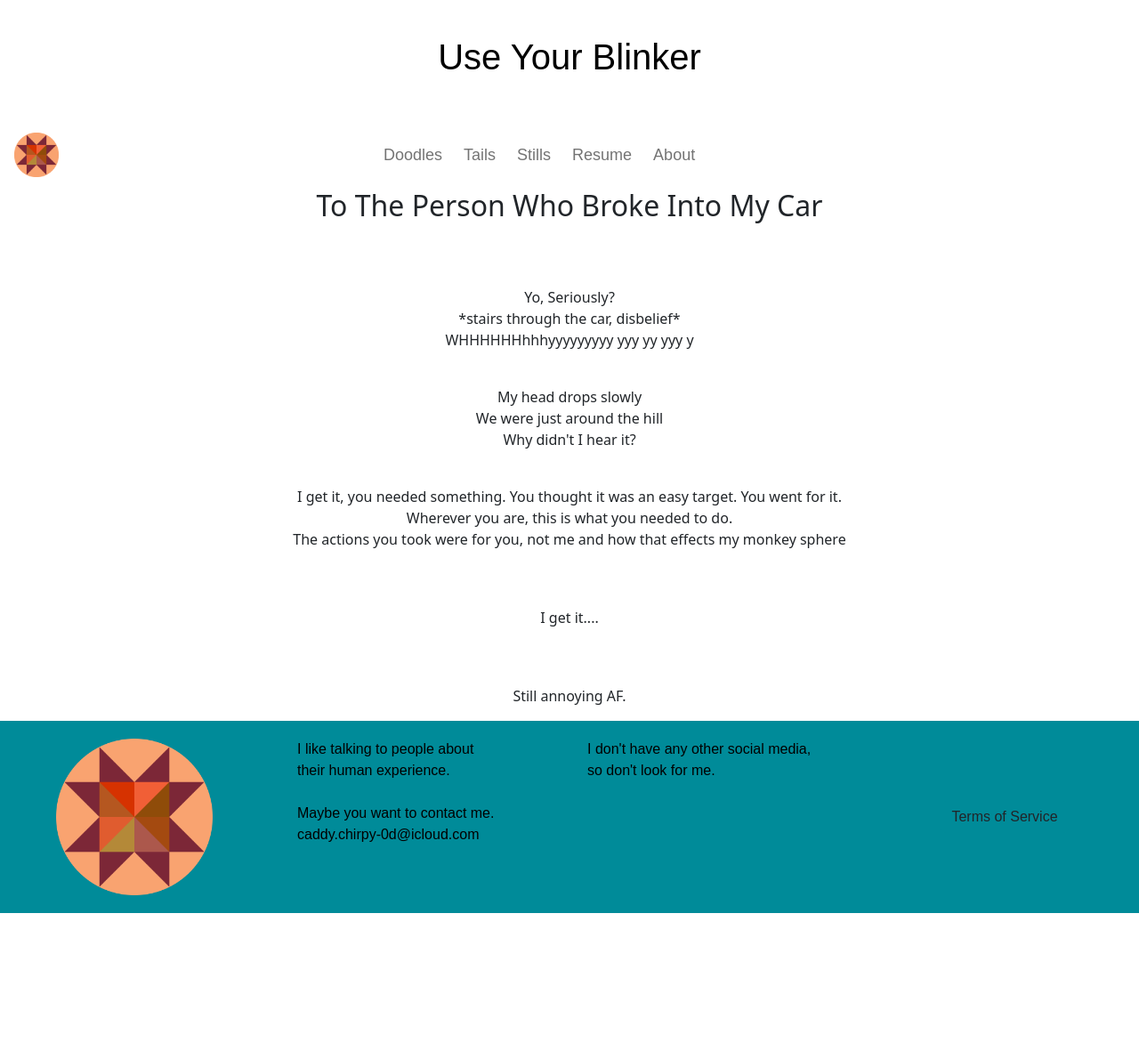
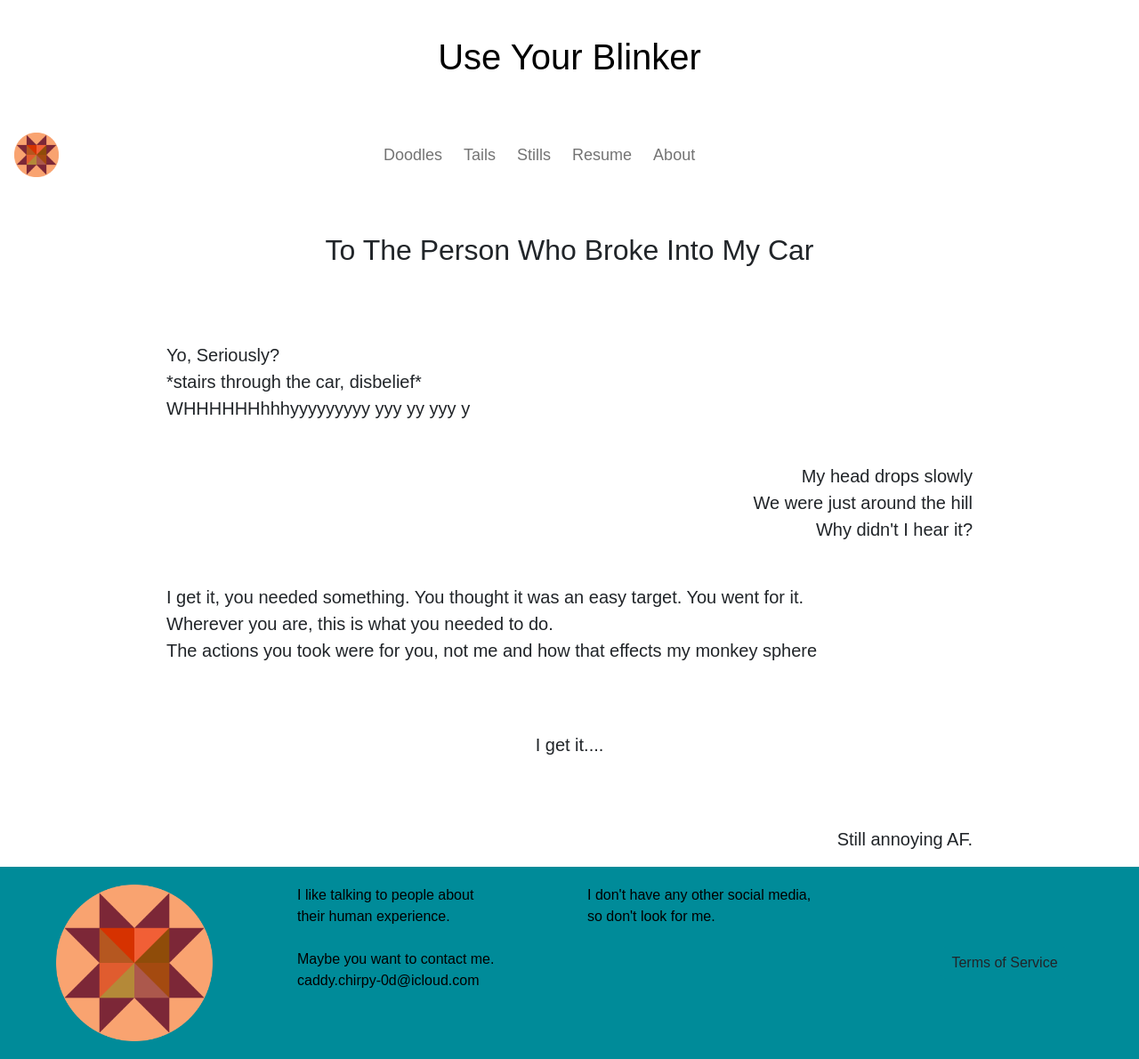
Before and after one commit to verticalwhales/verticalwhales.github.io, a Jekyll site: the page built from _posts/2023-01-01-to-the-person-who-broke-into-my-car.markdown, in a window 1280 px wide. Shown: the whole page at 89% size. Built offline with Jekyll 4.4.1, drawn with Linux system fonts in a browser that asks for light colours; some web fonts are replaced; a script that is not in the unit is left out; before the commit the page ends 1026 px from its top, so only the background shows below that.

Commit message:
Post layout css

```diff
--- a/_layouts/default.html
+++ b/_layouts/default.html
@@ -48,7 +48,7 @@
             {{ content }}
 
 <!--FOOTER-->
-    <div class="row">
+    <div class="row footerColor">
       <div class="col colw">
         <img src="/images/home.png" alt="home" class="img-fluid photoForFooter" id="turntable">
       </div>
--- a/_layouts/post.html
+++ b/_layouts/post.html
@@ -5,3 +5,5 @@
     {{content}}
     </div>
 </div>
+
+<link rel="stylesheet" type="text/css" href="/css/tails.css">
--- a/_posts/2022-06-14-the-house.markdown
+++ b/_posts/2022-06-14-the-house.markdown
@@ -2,7 +2,7 @@
 layout: post
 title:  "The House"
 date:   2022-06-15
-categories: stories
+categories: tails
 order: 1
 ---
 
--- a/_posts/2023-01-01-to-the-person-who-broke-into-my-car.markdown
+++ b/_posts/2023-01-01-to-the-person-who-broke-into-my-car.markdown
@@ -2,7 +2,7 @@
 layout: post
 title:  "To The Person Who Broke Into My Car"
 date:   2023-01-01
-categories: stories
+categories: tails
 
 ---
 
--- a/_posts/2023-02-12-another-trip-around.markdown
+++ b/_posts/2023-02-12-another-trip-around.markdown
@@ -2,7 +2,7 @@
 layout: post
 title:  "Another Trip Around"
 date:   2023-02-12
-categories: stories
+categories: tails
 
 ---
 <head>
--- a/css/main.css
+++ b/css/main.css
@@ -123,10 +123,13 @@
 .colw {
   width: 32%;
   border: none;
-  background: var(--title-color);
   padding: 20px;
   font-family: apparat, sans-serif;
   color: var(--nav-text);
+}
+
+.footerColor {
+  background: var(--title-color);
 }
 
 .footer_col {
@@ -142,6 +145,7 @@
   margin-top: 70px;
  }
 
+ /* HEXSIGN ROTATE */
 #turntable {
   transition: transform .7s ease-in-out;
   pointer-events: auto;
```
